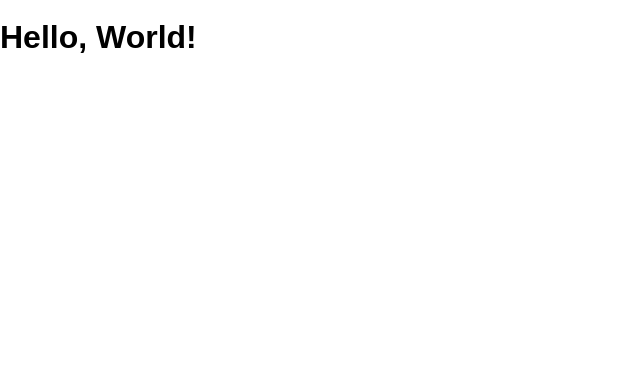
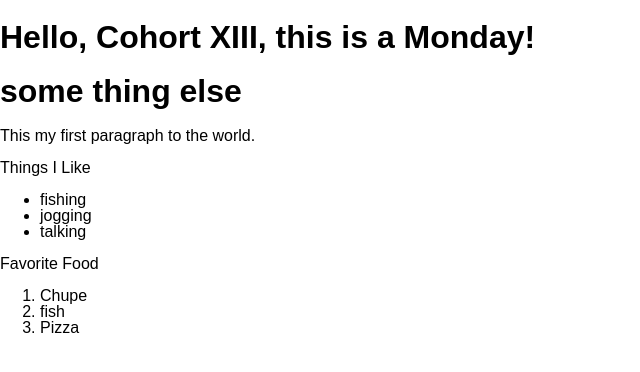
Before and after one commit to Elro1118/hello-world, a website: page public/index.html in a window 1280 px wide. Shown: the whole page, without its empty margins (0-640 px from the left). Drawn offline with Linux system fonts and the light colour scheme.

Commit message:
Made a list of hobbies and foods
Used section and ULs and other fance tags taht are totalancy tags that are totally awesome

```diff
--- a/public/index.html
+++ b/public/index.html
@@ -8,6 +8,23 @@
     <link rel="stylesheet" href="/screen.css">
   </head>
   <body>
-    <h1 class='hello-world'>Hello, World!</h1>
+    <h1 class='hello-world'>Hello, Cohort XIII, this is a Monday!</h1>
+    <h1> some thing else</h1>
+    <p>This my first paragraph to the world.</p>
+    <head>Things I Like</head>
+    <ul>
+      <li>fishing</li>
+      <li>jogging</li>
+      <li>talking</li>
+    </ul>
+
+    <head>Favorite Food</head>
+    <ol>
+      <li>Chupe</li>
+      <li>fish</li>
+      <li>Pizza</li>
+
+    </ol>
+
   </body>
 </html>
```
